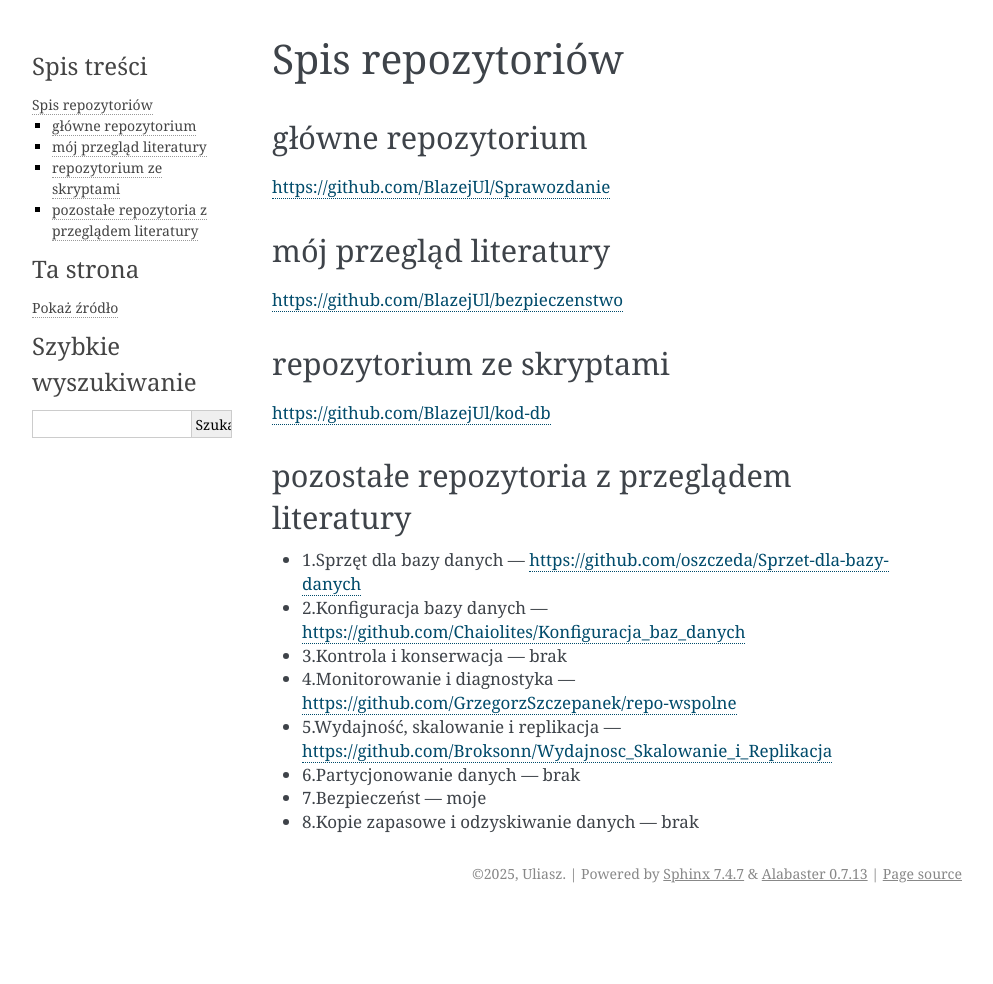
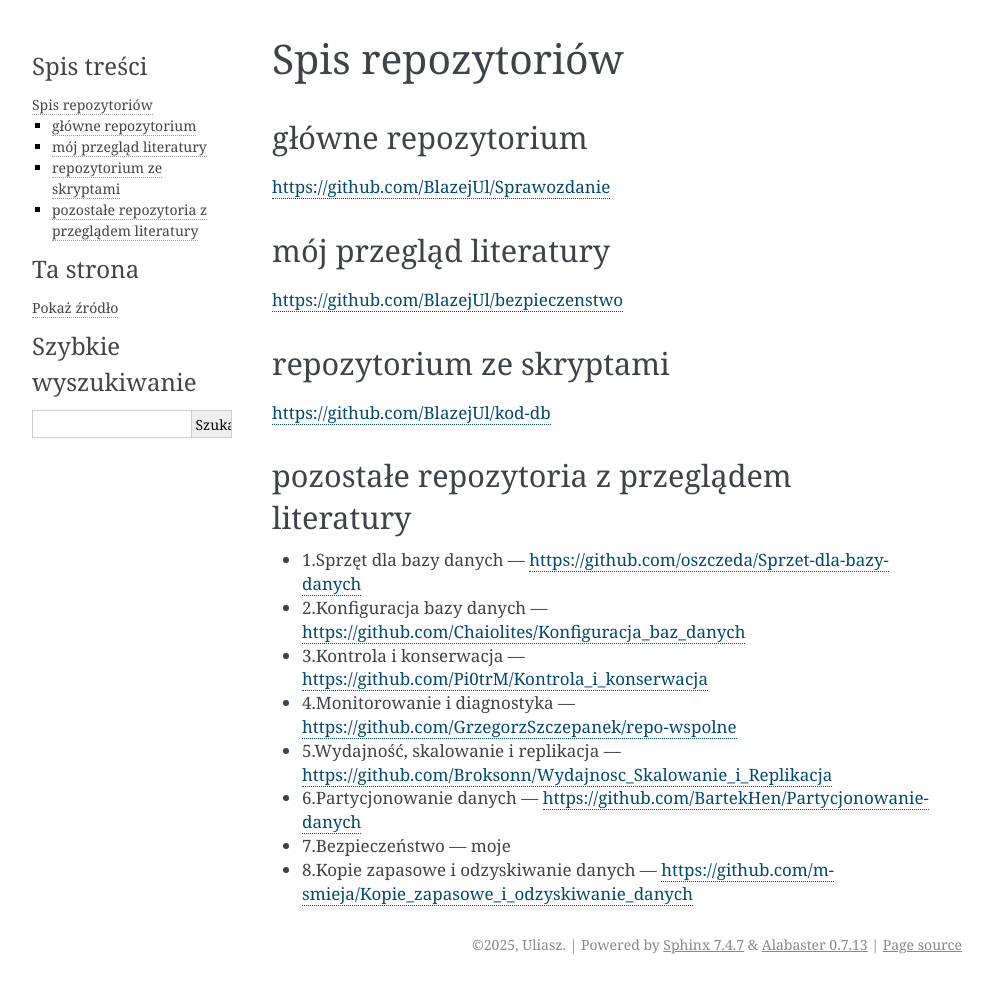
Before and after one commit to BlazejUl/Sprawozdanie, a Sphinx documentation site: the page built from Sprawozdanie-main/source/rozdzial5/index.rst, in a window 1280 px wide. Shown: the whole page, without its empty margins (148-1141 px from the left). Built offline with Sphinx 7.4.7, drawn with Linux system fonts in a browser that asks for light colours; pages that are not in the unit, such as notebooks, are missing from menus; before the commit the page ends 913 px from its top, so only the background shows below that.

Commit message:
Update index.rst

```diff
--- a/Sprawozdanie-main/source/rozdzial5/index.rst
+++ b/Sprawozdanie-main/source/rozdzial5/index.rst
@@ -21,9 +21,9 @@ pozostałe repozytoria z przeglądem literatury
 
 - 1.Sprzęt dla bazy danych — https://github.com/oszczeda/Sprzet-dla-bazy-danych
 - 2.Konfiguracja bazy danych — https://github.com/Chaiolites/Konfiguracja_baz_danych
-- 3.Kontrola i konserwacja — brak
+- 3.Kontrola i konserwacja — https://github.com/Pi0trM/Kontrola_i_konserwacja
 - 4.Monitorowanie i diagnostyka — https://github.com/GrzegorzSzczepanek/repo-wspolne
 - 5.Wydajność, skalowanie i replikacja — https://github.com/Broksonn/Wydajnosc_Skalowanie_i_Replikacja
-- 6.Partycjonowanie danych — brak
-- 7.Bezpieczeńst — moje
-- 8.Kopie zapasowe i odzyskiwanie danych — brak
+- 6.Partycjonowanie danych — https://github.com/BartekHen/Partycjonowanie-danych
+- 7.Bezpieczeństwo — moje
+- 8.Kopie zapasowe i odzyskiwanie danych — https://github.com/m-smieja/Kopie_zapasowe_i_odzyskiwanie_danych
```
